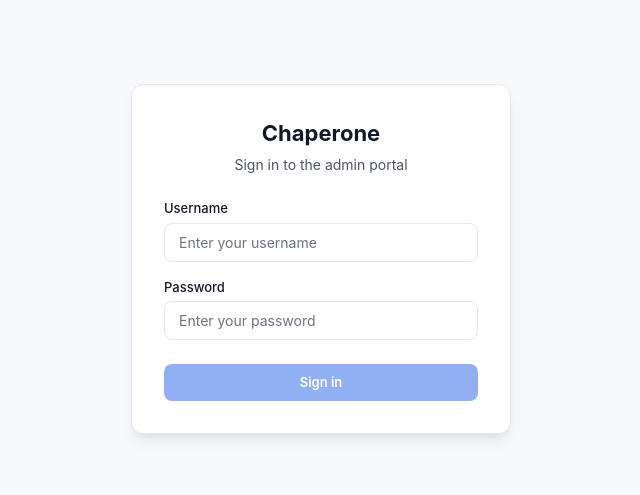
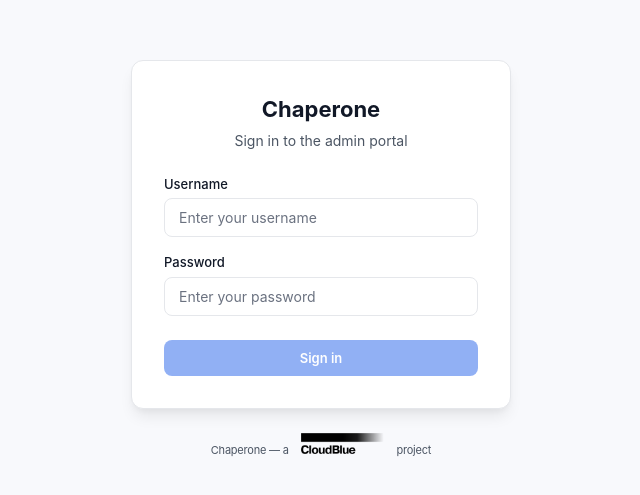
Before and after one commit to cloudblue/chaperone, a Vue app in the folder admin/ui/: page /login in a window 1280 px wide. Shown: the part 141-636 px from the top of the page, without its empty margins (319-959 px from the left). Built offline with nearby package versions, Linux system fonts and the light colour scheme; no server answers.

Commit message:
fix(admin): add cloudblue branding

```diff
--- a/admin/ui/src/layouts/AppLayout.vue
+++ b/admin/ui/src/layouts/AppLayout.vue
@@ -23,7 +23,11 @@
 					<line x1="3" y1="18" x2="21" y2="18" />
 				</svg>
 			</button>
-			<RouterLink to="/" :class="$style.mobileTitle">Chaperone</RouterLink>
+			<RouterLink to="/" :class="$style.mobileTitle">
+				<span>Chaperone</span>
+				<span :class="$style.mobileTitleMuted">by</span>
+				<img :class="$style.mobileLogo" :src="cloudBlueLogo" alt="CloudBlue" />
+			</RouterLink>
 		</header>
 
 		<!-- Backdrop for mobile sidebar -->
@@ -35,7 +39,17 @@
 
 		<aside :class="[$style.sidebar, sidebarOpen && $style.sidebarOpen]">
 			<div :class="$style.logo">
-				<RouterLink to="/" :class="$style.logoText">Chaperone</RouterLink>
+				<RouterLink to="/" :class="$style.logoText">
+					<span :class="$style.logoPrimary">Chaperone</span>
+					<span :class="$style.logoSecondary">
+						<span :class="$style.logoSecondaryMuted">by</span>
+						<img
+							:class="$style.logoMark"
+							:src="cloudBlueLogo"
+							alt="CloudBlue"
+						/>
+					</span>
+				</RouterLink>
 				<button
 					:class="$style.closeButton"
 					aria-label="Close navigation"
@@ -199,6 +213,7 @@
 import { ref, watch } from 'vue';
 import { RouterLink, useRoute, useRouter } from 'vue-router';
 import { useAuthStore } from '../stores/auth.js';
+import cloudBlueLogo from '../assets/cloudblue-logo-white.png';
 
 const route = useRoute();
 const router = useRouter();
@@ -254,11 +269,44 @@ async function handleLogout() {
 }
 
 .logoText {
-	font-size: var(--font-size-md);
+	display: inline-flex;
+	flex-direction: column;
+	gap: var(--space-1);
+	color: var(--color-text-sidebar-active);
+	text-decoration: none;
+}
+
+.logoText:hover {
+	text-decoration: none;
+}
+
+.logoPrimary {
+	font-size: var(--font-size-2xl);
+	line-height: 1.05;
 	font-weight: var(--font-weight-bold);
+	letter-spacing: -0.03em;
+}
+
+.logoSecondary {
+	display: inline-flex;
+	align-items: baseline;
+	gap: var(--space-2);
+	font-size: var(--font-size-sm);
+	line-height: 1;
 	color: var(--color-text-sidebar-active);
-	letter-spacing: -0.01em;
-	text-decoration: none;
+	letter-spacing: -0.02em;
+}
+
+.logoSecondaryMuted {
+	font-weight: var(--font-weight-normal);
+	color: var(--color-text-sidebar);
+}
+
+.logoMark {
+	height: 1.1rem;
+	width: auto;
+	object-fit: contain;
+	transform: translateY(1px);
 }
 
 .nav {
@@ -386,10 +434,29 @@ async function handleLogout() {
 	}
 
 	.mobileTitle {
-		font-size: var(--font-size-md);
+		display: inline-flex;
+		align-items: baseline;
+		gap: var(--space-2);
+		font-size: var(--font-size-lg);
 		font-weight: var(--font-weight-bold);
 		color: var(--color-text-sidebar-active);
 		text-decoration: none;
+	}
+
+	.mobileTitle:hover {
+		text-decoration: none;
+	}
+
+	.mobileTitleMuted {
+		font-weight: var(--font-weight-normal);
+		color: var(--color-text-sidebar);
+	}
+
+	.mobileLogo {
+		height: 1rem;
+		width: auto;
+		object-fit: contain;
+		transform: translateY(1px);
 	}
 
 	.menuButton {
--- a/admin/ui/src/views/LoginView.vue
+++ b/admin/ui/src/views/LoginView.vue
@@ -40,6 +40,11 @@
 				</BaseButton>
 			</form>
 		</div>
+		<div :class="$style.branding" aria-label="Chaperone, a CloudBlue project">
+			<span>Chaperone &mdash; a</span>
+			<img :class="$style.brandingLogo" :src="cloudBlueLogo" alt="CloudBlue" />
+			<span>project</span>
+		</div>
 	</div>
 </template>
 
@@ -49,6 +54,7 @@ import { useRouter } from 'vue-router';
 import { useAuthStore } from '../stores/auth.js';
 import BaseInput from '../components/BaseInput.vue';
 import BaseButton from '../components/BaseButton.vue';
+import cloudBlueLogo from '../assets/cloudblue-logo-white.png';
 
 const router = useRouter();
 const auth = useAuthStore();
@@ -82,10 +88,13 @@ async function handleSubmit() {
 <style module>
 .page {
 	display: flex;
+	flex-direction: column;
 	align-items: center;
 	justify-content: center;
 	min-height: 100vh;
 	background-color: var(--color-bg-primary);
+	padding: var(--space-8) var(--space-4);
+	gap: var(--space-6);
 }
 
 .card {
@@ -134,4 +143,28 @@ async function handleSubmit() {
 	color: var(--color-error);
 	font-size: var(--font-size-sm);
 }
+
+.branding {
+	display: inline-flex;
+	align-items: baseline;
+	gap: var(--space-3);
+	margin: 0;
+	font-size: var(--font-size-xs);
+	color: var(--color-text-secondary);
+	text-align: center;
+	letter-spacing: -0.02em;
+}
+
+.brandingLogo {
+	height: 1.3rem;
+	width: auto;
+	filter: brightness(0) saturate(100%);
+}
+
+@media (max-width: 520px) {
+	.branding {
+		flex-wrap: wrap;
+		justify-content: center;
+	}
+}
 </style>
```
Also changed, not shown: admin/ui/src/assets/cloudblue-logo-white.png (added).
